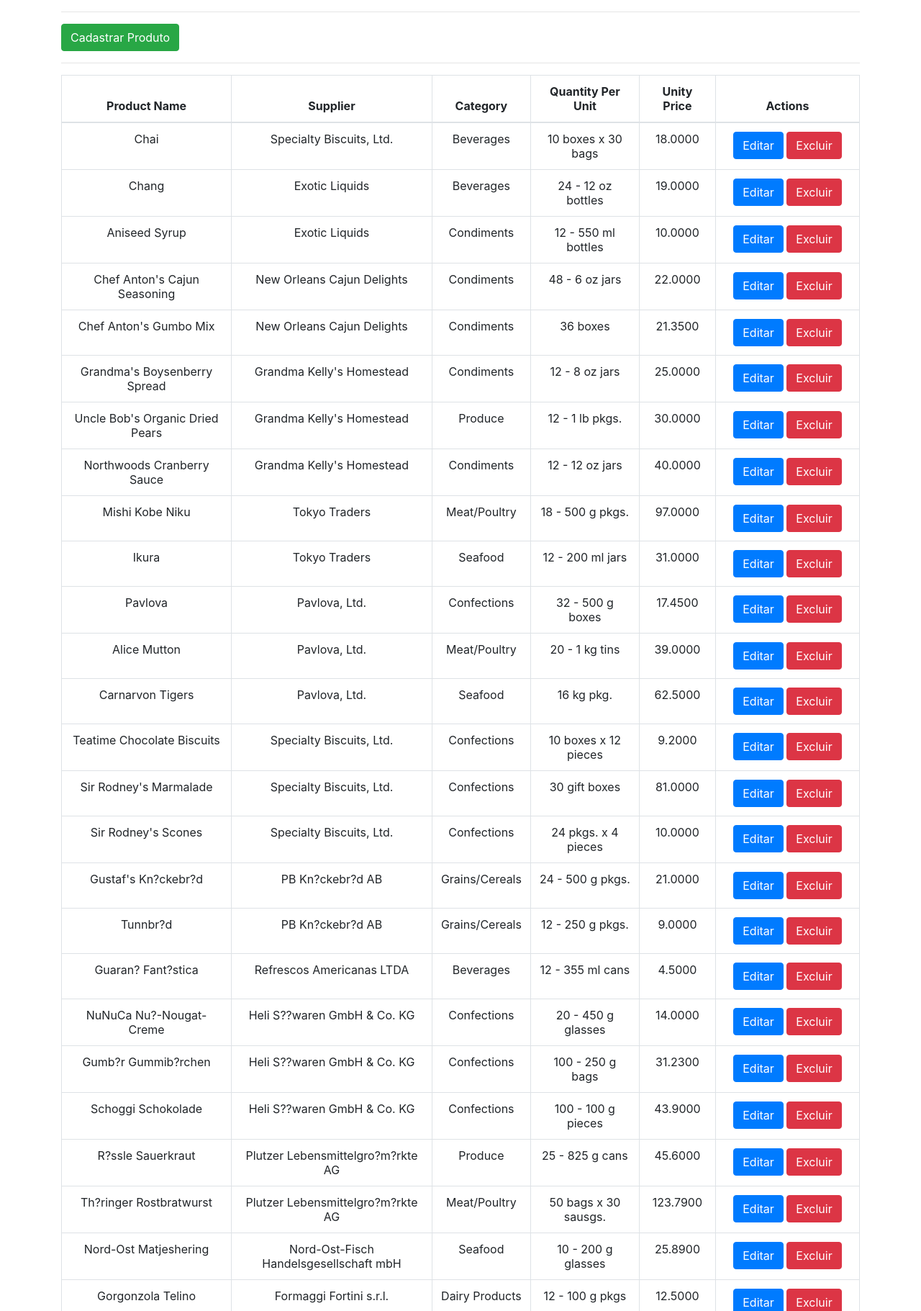
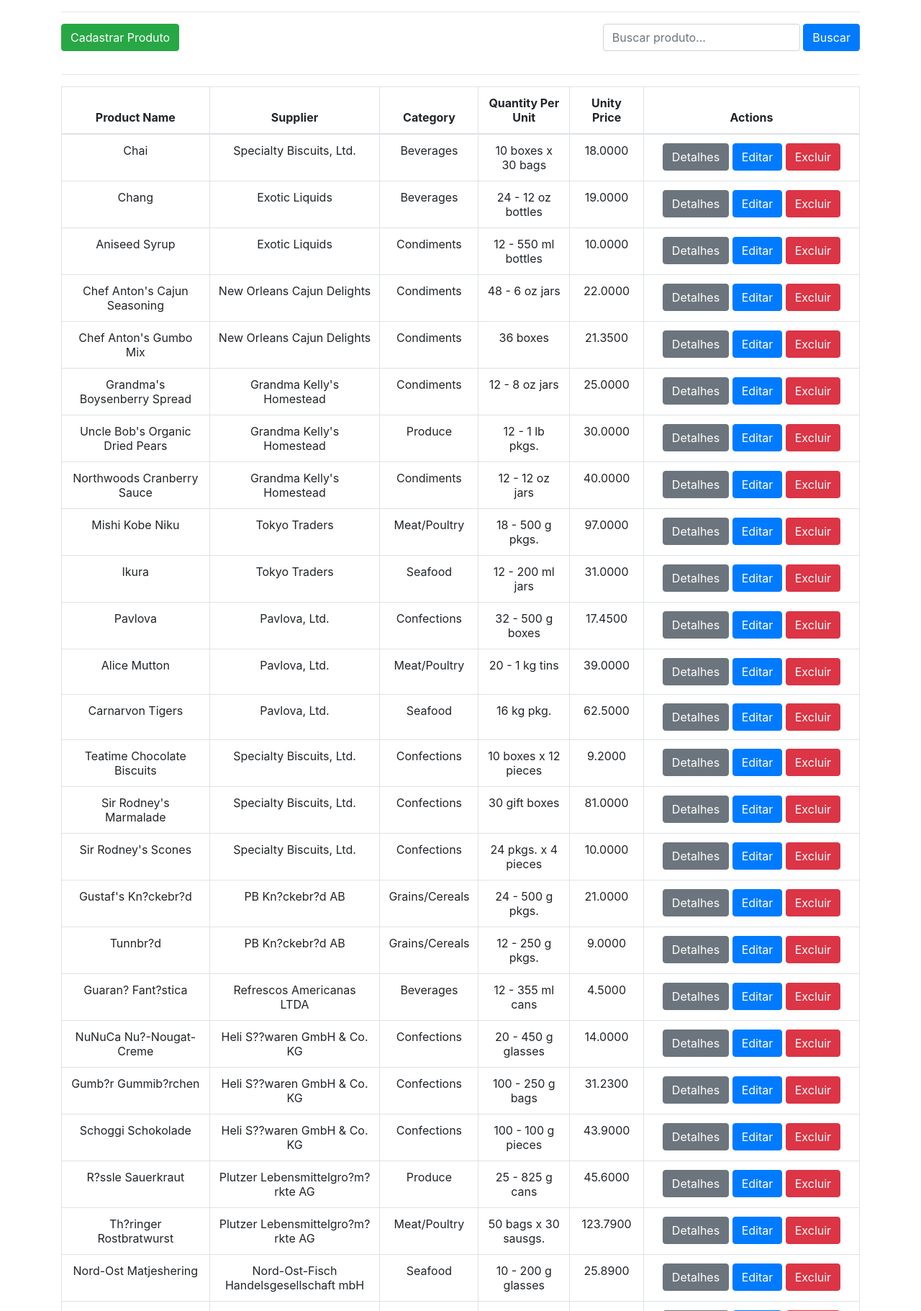
Before and after one commit to Jefferson08/7cic-php, a PHP site: page /Views/produtos.php in a window 1280 px wide. Shown: the part 56-1877 px from the top of the page at 72% size. Run offline with PHP 8.4, Linux system fonts and the light colour scheme; data comes from the database, SQL or seed files in the repository.

Commit message:
Busca por nome do produto

```diff
--- a/DAO/ProdutosDAO.php
+++ b/DAO/ProdutosDAO.php
@@ -5,7 +5,7 @@
 
 	class ProdutosDAO{
 
-		function listarProdutos(){
+		function listarProdutos($tmpTipo, $tmpNome){
 
 			$db = new ConexaoDAO();
 
@@ -13,7 +13,11 @@
 
 			$itens = new ArrayObject();
 
-			$sqlLista = "SELECT p.*, c.CategoryName, s.CompanyName FROM products p, categories c, suppliers s WHERE p.CategoryID = c.CategoryID AND P.SupplierID = s.SupplierID order by p.ProductID";
+			if ($tmpTipo == 0) { //Lista todos os produtos
+				$sqlLista = "SELECT p.*, c.CategoryName, s.CompanyName FROM products p, categories c, suppliers s WHERE p.CategoryID = c.CategoryID AND P.SupplierID = s.SupplierID order by p.ProductID";
+			} else if ($tmpTipo == 1) { //Listagem por nome
+				$sqlLista = "SELECT p.*, c.CategoryName, s.CompanyName FROM products p, suppliers s, categories c WHERE p.productName LIKE '%$tmpNome%' AND p.CategoryID = c.CategoryID AND P.SupplierID = s.SupplierID";
+			}
 
 			$rsLista = mysqli_query($vConn, $sqlLista) or die (mysqli_error($vConn));
 
--- a/Views/fornecedores.php
+++ b/Views/fornecedores.php
@@ -54,7 +54,8 @@
 						<td><?php echo $fornecedor->getContactTitle(); ?></td>
 						<td><?php echo $fornecedor->getAddress(); ?></td>
 						<td><?php echo $fornecedor->getPhone(); ?></td>
-						<td style="width: 200px;">
+						<td style="width: 300px;">
+							<a href="detalhesFornecedor.php?cod=<?php echo $fornecedor->getSupplierId(); ?>" class="btn btn-secondary">Detalhes</a>
 							<a href="#" class="btn btn-primary">Editar</a>
 							<a href="#" class="btn btn-danger">Excluir</a>
 						</td>
--- a/Views/produtos.php
+++ b/Views/produtos.php
@@ -5,7 +5,23 @@
 
 	$prodDAO = new ProdutosDAO();
 
-	$produtos = $prodDAO->listarProdutos();
+	if (!isset($_GET['type'])) {
+		$type = 0;
+	} else {
+		$type = $_GET['type'];
+	}
+
+	if (!isset($_GET['html_busca'])) {
+		$nome = "";
+	} else {
+		$nome = $_GET['html_busca'];
+	}
+
+	if ($type == 0) { //
+		$produtos = $prodDAO->listarProdutos($type, "");
+	} else if ($type == 1){
+		$produtos = $prodDAO->listarProdutos($type, $nome);
+	}
 
 	?>
 
@@ -32,7 +48,23 @@
 
 		<hr>
 
-		<a href="cadastrarProduto.php" class="btn btn-success">Cadastrar Produto</a>
+
+
+		<div class="row">
+			<div class="col-sm-6"><a href="cadastrarProduto.php" class="btn btn-success">Cadastrar Produto</a></div>
+
+			<div class="col-sm-6">
+				<div class="form-inline float-right">
+					<form method="GET" action="produtos.php">
+						<div class="form-group">
+							<input class="form-control" type="text" name="html_busca" placeholder="Buscar produto...">&nbsp;
+							<input class="btn btn-primary" type="submit" value="Buscar">
+							<input type="hidden" value="1" name="type">
+						</div>
+					</form>
+				</div>
+			</div>
+		</div>
 
 		<hr>
 
@@ -55,7 +87,8 @@
 						<td><?php echo $produto->getCategoria(); ?></td>
 						<td><?php echo $produto->getQtdPerUnit(); ?></td>
 						<td><?php echo $produto->getUnitPrice(); ?></td>
-						<td style="width: 200px;">
+						<td style="width: 300px;">
+							<a href="detalhesProduto.php?cod=<?php echo $produto->getProductId(); ?>" class="btn btn-secondary">Detalhes</a>
 							<a href="alterarProduto.php?cod=<?php echo $produto->getProductId(); ?>" class="btn btn-primary">Editar</a>
 							<a href="#" class="btn btn-danger">Excluir</a>
 						</td>
```
Also changed, not shown: Views/detalhesProduto.php (added).
